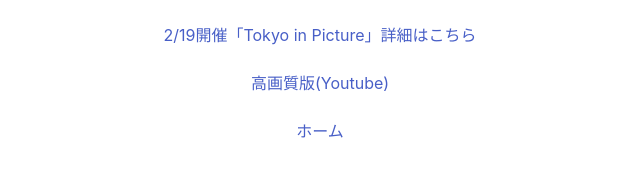
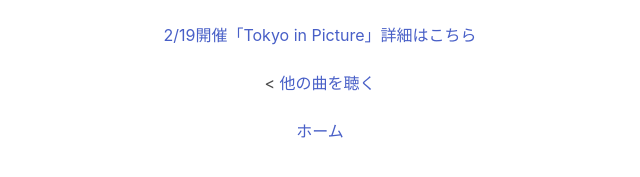
Before and after one commit to a-r-i/HapticVideo, a plain HTML site: page index.html in a window 1280 px wide. Shown: the part 787-964 px from the top of the page, 320-960 px from the left. Drawn offline with nearby package versions, Linux system fonts and the light colour scheme.

Commit message:
Update index.html

```diff
--- a/index.html
+++ b/index.html
@@ -45,8 +45,8 @@
             </div>
         </div>
         <div class="columns is-mobile is-centered">
-          <div class="column is-narrow">
-            <a href="https://www.youtube.com/watch?v=YSUPNbwHjsU" target="_blank">高画質版(Youtube)</a>
+          <div class="column is-narrow"><
+            <a href="https://www.youtube.com/watch?v=N7M5dfe4oMs" target="_blank">他の曲を聴く</a>
           </div>
         </div>
         <div class="columns is-mobile is-centered">
```
